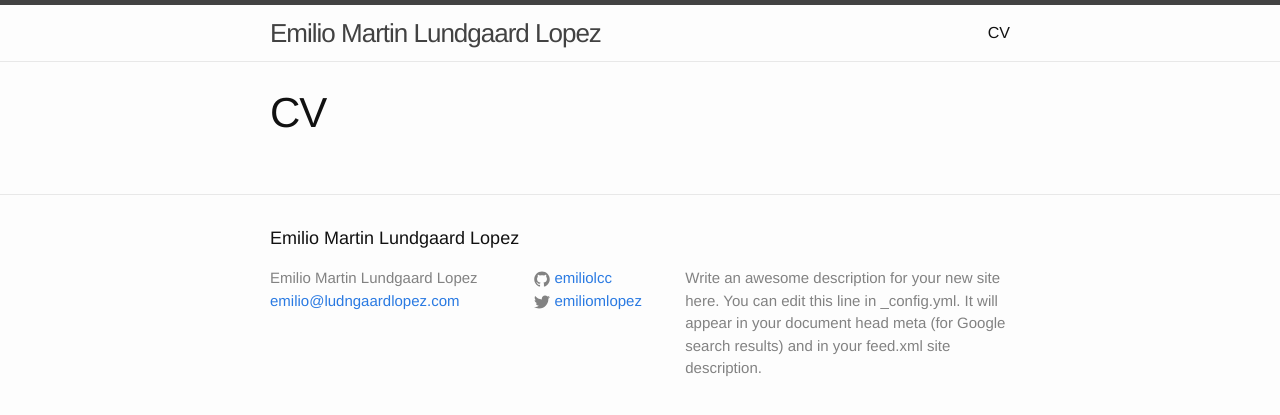
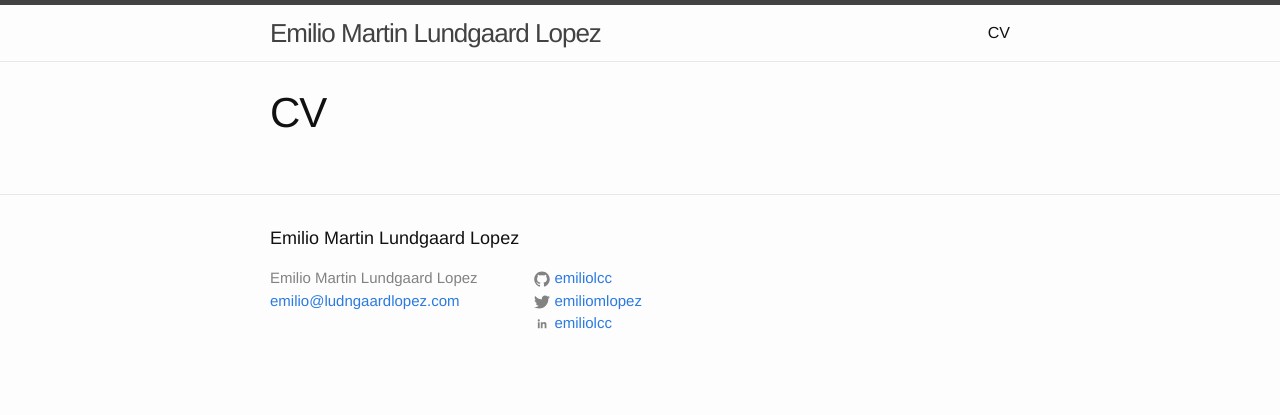
Before and after one commit to emilioidk/emilioidk.github.io, a Jekyll site: the page built from cv.md, in a window 1280 px wide. Shown: the top 415 px of the page. Built offline with Jekyll 4.4.1, drawn with Linux system fonts in a browser that asks for light colours.

Commit message:
Testing repository metadata; Fixed footer

```diff
--- a/_config.yml
+++ b/_config.yml
@@ -2,13 +2,12 @@
 title: Emilio Martin Lundgaard Lopez
 email: emilio@ludngaardlopez.com
 description: > # this means to ignore newlines until "baseurl:"
-  Write an awesome description for your new site here. You can edit this
-  line in _config.yml. It will appear in your document head meta (for
-  Google search results) and in your feed.xml site description.
+
 baseurl: "" # the subpath of your site, e.g. /blog/
 url: "http://yourdomain.com" # the base hostname & protocol for your site
 twitter_username: emiliomlopez
 github_username:  emiliolcc
+linkedin_username: emiliolcc
 
 # Build settings
 markdown: kramdown
--- a/_includes/footer.html
+++ b/_includes/footer.html
@@ -42,6 +42,20 @@
             </a>
           </li>
           {% endif %}
+
+          {% if site.linkedin_username %}
+          <li>
+            <a href="https://linkedin.com/in/{{ site.linkedin_username }}">
+              <span class="icon  icon--linkedin">
+                <svg viewBox="0 0 512 512">
+                  <path fill="#828282" d="M186.4 142.4c0 19-15.3 34.5-34.2 34.5 -18.9 0-34.2-15.4-34.2-34.5 0-19 15.3-34.5 34.2-34.5C171.1 107.9 186.4 123.4 186.4 142.4zM181.4 201.3h-57.8V388.1h57.8V201.3zM273.8 201.3h-55.4V388.1h55.4c0 0 0-69.3 0-98 0-26.3 12.1-41.9 35.2-41.9 21.3 0 31.5 15 31.5 41.9 0 26.9 0 98 0 98h57.5c0 0 0-68.2 0-118.3 0-50-28.3-74.2-68-74.2 -39.6 0-56.3 30.9-56.3 30.9v-25.2H273.8z"/>
+                </svg>
+              </span>
+              <span class="username">{{ site.linkedin_username }}</span>
+            </a>
+          </li>
+          {% endif %}
+
         </ul>
       </div>
 
--- a/index.html
+++ b/index.html
@@ -8,6 +8,7 @@
 
 <ul>
 {% for repository in site.github.public_repositories %}
+  <li>repository</li>
   <li> <a href="{{ repository.html_url }}">{{ repository.name }}</a></li>
 {% endfor %}
 </ul>
```
